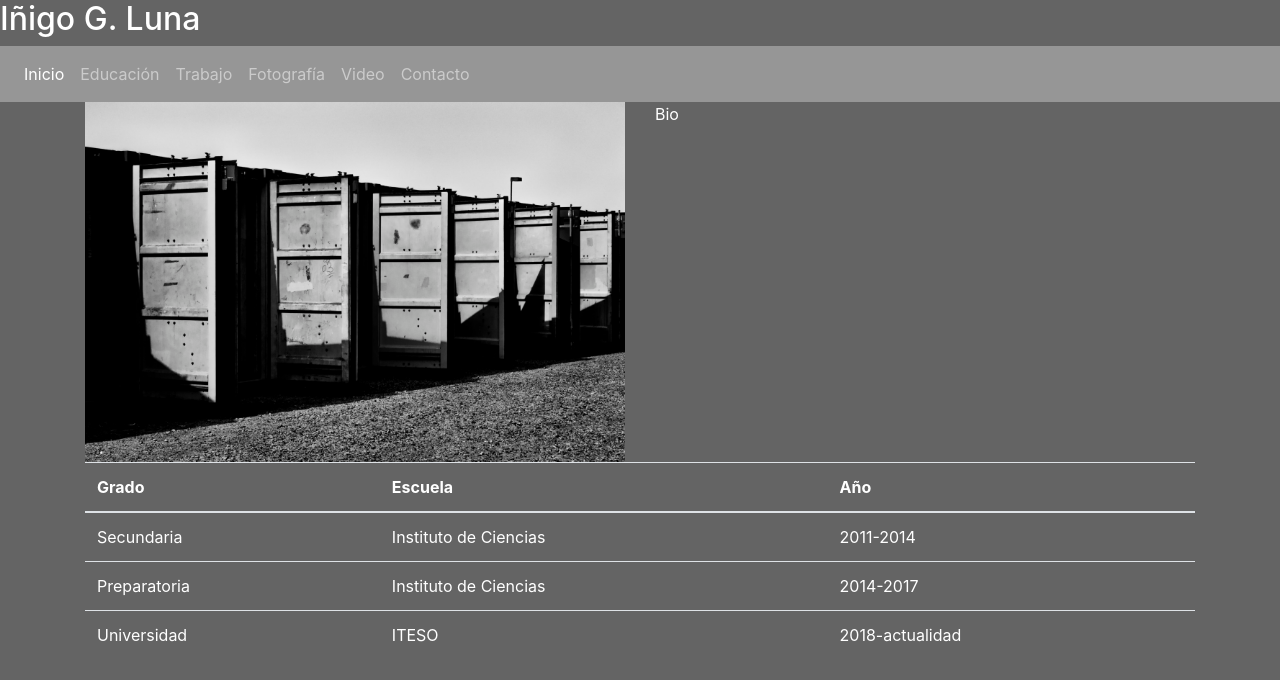
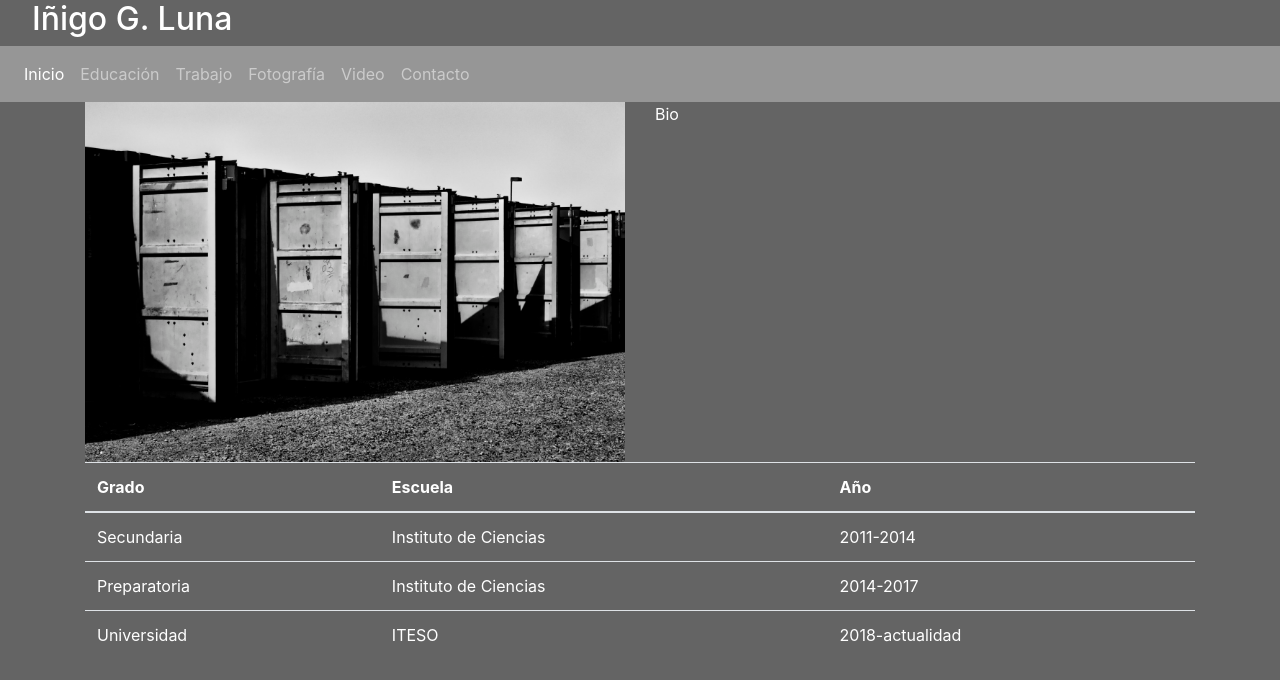
Before and after one commit to iglezlq/iglezlq.github.io, a plain HTML site: page index.html in a window 1280 px wide. Drawn offline with nearby package versions, Linux system fonts and the light colour scheme.

Commit message:
Add files via upload

```diff
--- a/index.html
+++ b/index.html
@@ -11,7 +11,7 @@
 </head>
 
 <body>
-  <h2>Iñigo G. Luna</h2>
+  <h2 style="margin-left: 1em;">Iñigo G. Luna</h2>
 
   <nav class="navbar navbar-expand-sm bg-primary navbar-dark">
     <ul class="navbar-nav">
```
